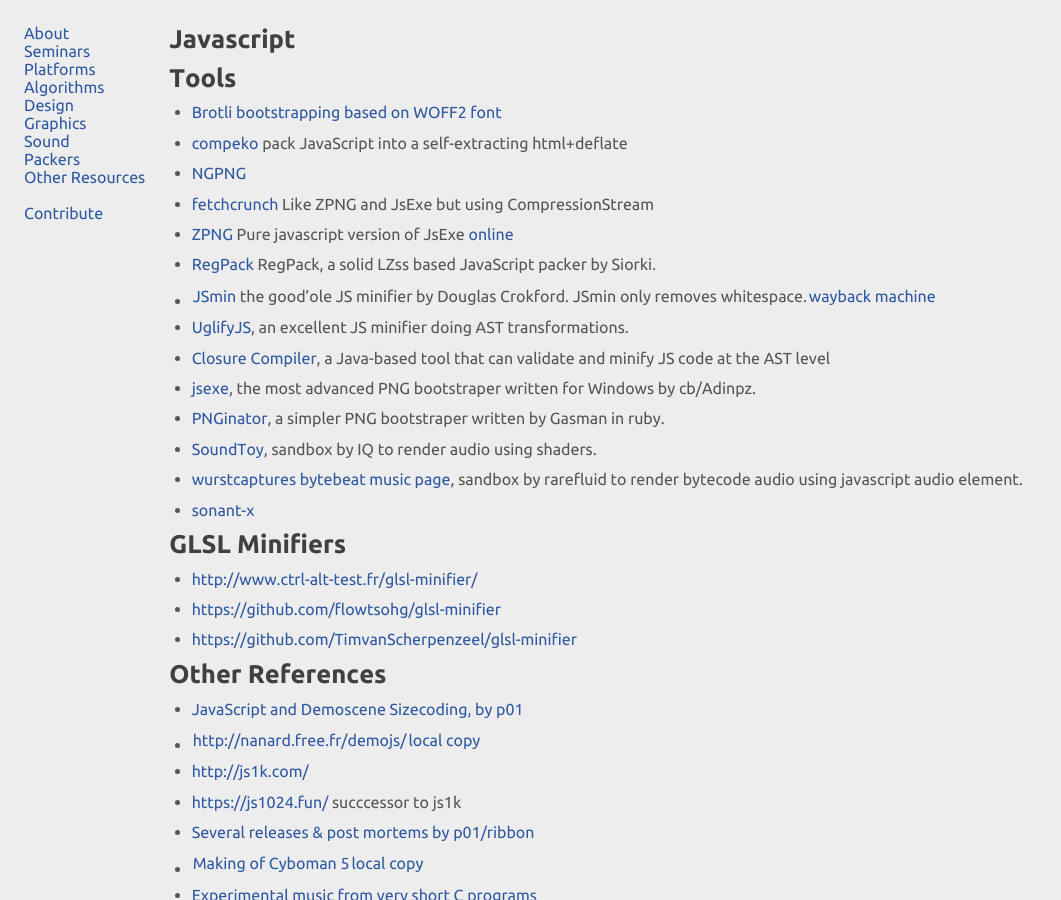
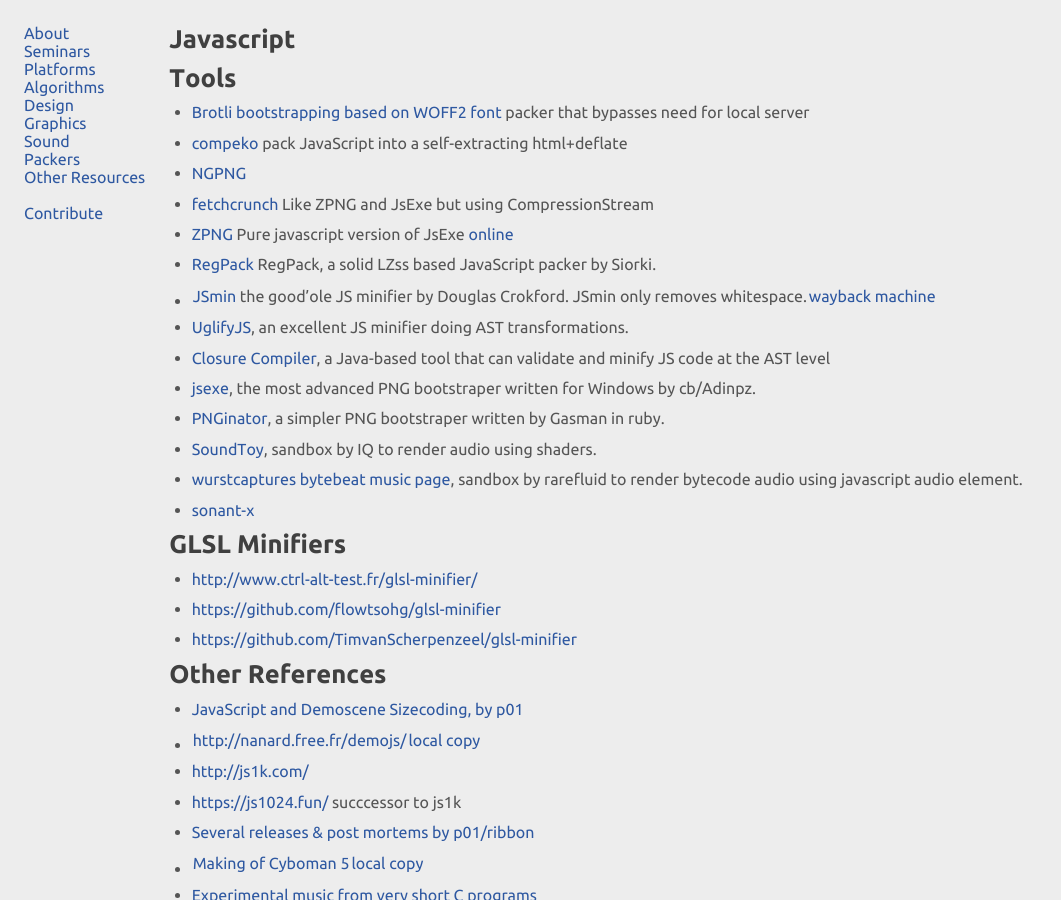
Before and after one commit to in4k/in4k.github.io, a Jekyll site: the page built from wiki/javascript.markdown, in a window 1280 px wide and 900 px high. Shown: the whole window, without its empty margins (0-1061 px from the left). Built offline with Jekyll 4.4.1, drawn with Linux system fonts in a browser that asks for light colours.

Commit message:
Update javascript.markdown

```diff
--- a/wiki/javascript.markdown
+++ b/wiki/javascript.markdown
@@ -5,7 +5,7 @@
 
 # Tools
 
-* [Brotli bootstrapping based on WOFF2 font](https://gist.github.com/lifthrasiir/1c7f9c5a421ad39c1af19a9c4f060743)
+* [Brotli bootstrapping based on WOFF2 font](https://gist.github.com/lifthrasiir/1c7f9c5a421ad39c1af19a9c4f060743) packer that bypasses need for local server
 * [compeko](https://gist.github.com/0b5vr/09ee96ca2efbe5bf9d64dad7220e923b) pack JavaScript into a self-extracting html+deflate
 * [NGPNG](https://github.com/subzey/ngpng)
 * [fetchcrunch](https://github.com/subzey/fetchcrunch) Like ZPNG and JsExe but using CompressionStream
```
